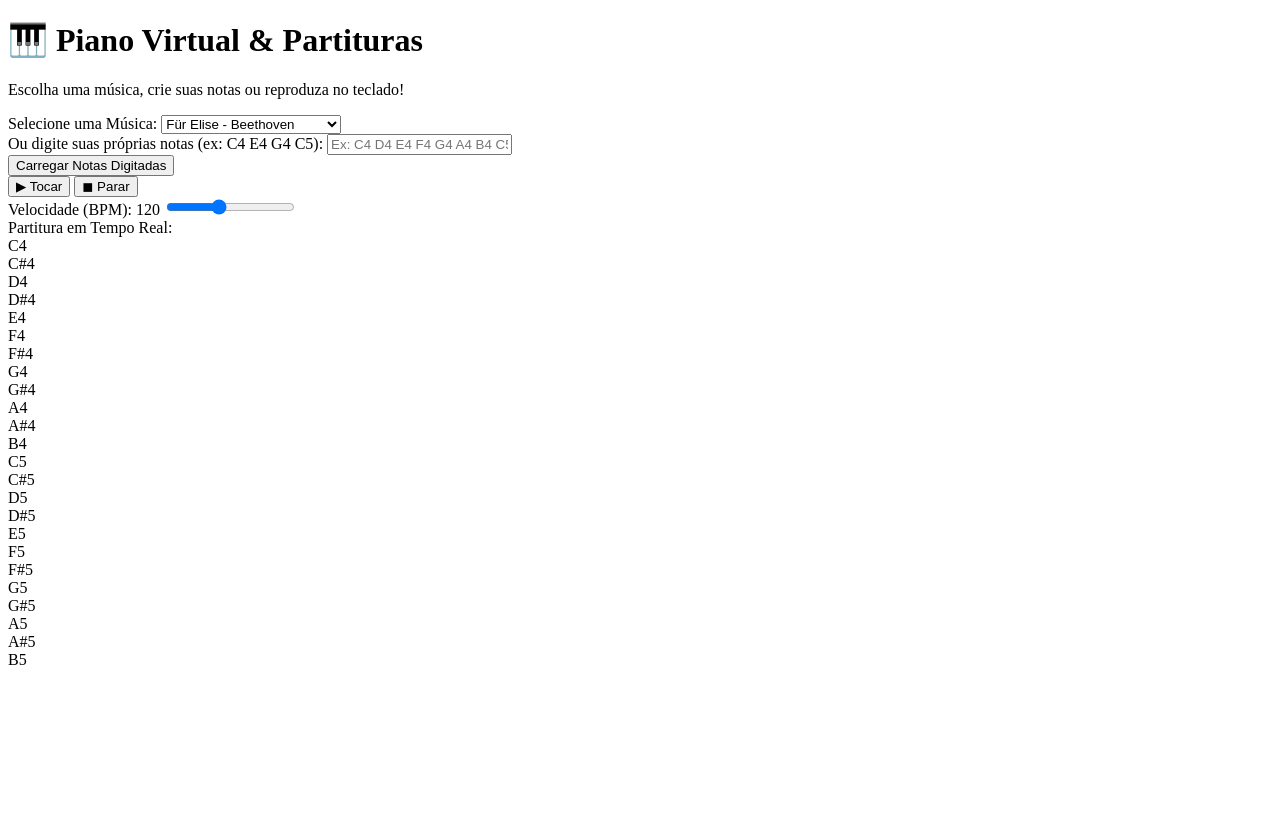
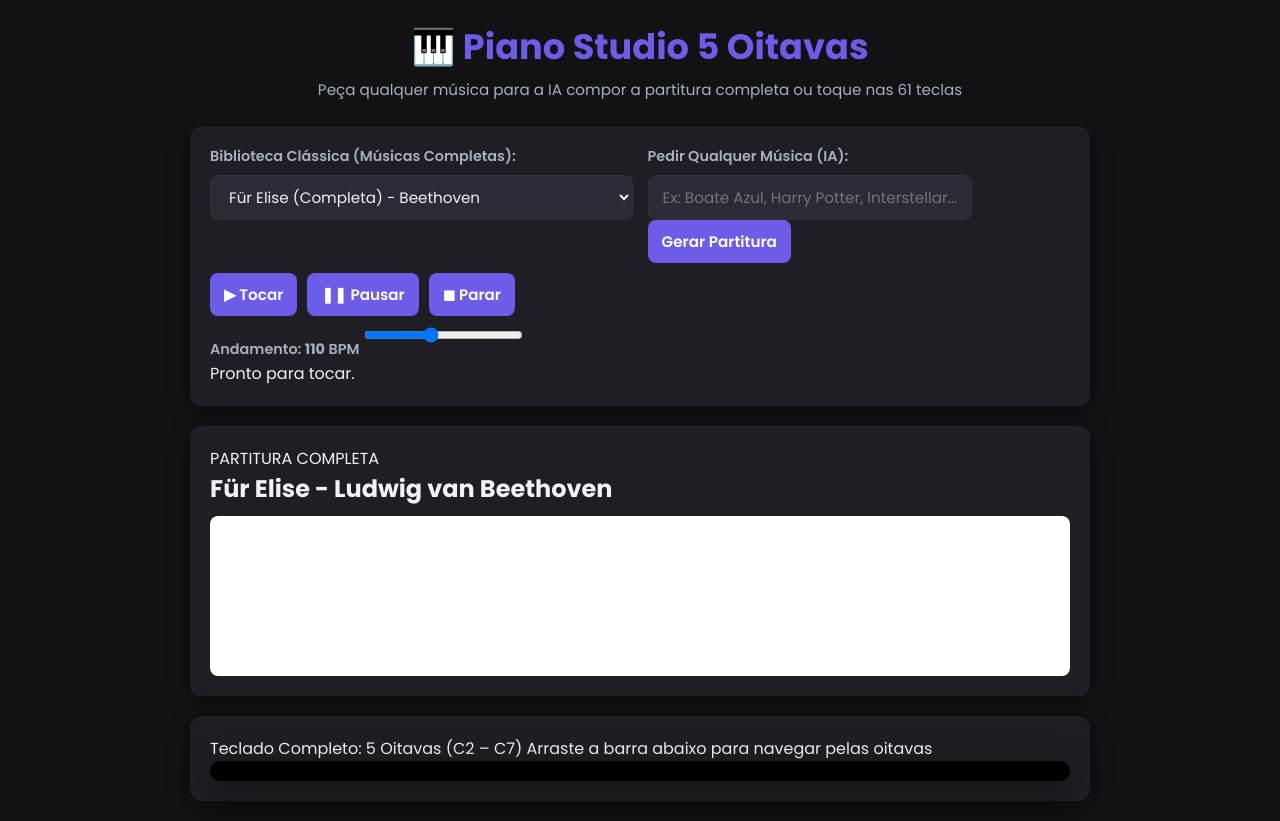
Before and after one commit to leandramarjorie42-jpg/m-sica, a plain HTML site: page index.html in a window 1280 px wide. Before the commit the page ends 800 px from the top, so only its background shows below. Drawn offline with Linux system fonts and the light colour scheme; a script that the page names is missing.

Commit message:
Update index.html

```diff
--- a/index.html
+++ b/index.html
@@ -3,86 +3,96 @@
 <head>
   <meta charset="UTF-8">
   <meta name="viewport" content="width=device-width, initial-scale=1.0">
-  <title>Piano Virtual & Leitor de Partituras</title>
+  <title>Piano Virtual 5 Oitavas & Partituras IA</title>
 
-  <!-- Fontes do Google -->
   <link rel="preconnect" href="https://fonts.googleapis.com">
   <link rel="preconnect" href="https://fonts.gstatic.com" crossorigin>
-  <link href="https://fonts.googleapis.com/css2?family=Poppins:wght@300;400;600;700&display=swap" rel="stylesheet">
+  <link href="https://fonts.googleapis.com/css2?family=Poppins:wght@400;500;600;700&display=swap" rel="stylesheet">
 
-  <!-- Estilo externo -->
-  <link rel="stylesheet" href="style.css">
+  <link rel="stylesheet" href="styles.css">
 
-  <!-- Biblioteca VexFlow para desenhar as partituras -->
-  <script src="https://cdn.jsdelivr.net/npm/vexflow@4.2.2/build/cjs/vexflow.js"></script>
+  <!-- Biblioteca VexFlow com defer para garantir ordem de carregamento -->
+  <script src="https://cdn.jsdelivr.net/npm/vexflow@4.2.2/build/cjs/vexflow.js" defer></script>
+  <script src="script.js" defer></script>
 </head>
 <body>
 
   <header>
-    <h1>🎹 Piano Virtual & Partituras</h1>
-    <p>Escolha uma música, crie suas notas ou reproduza no teclado!</p>
+    <div class="header-content">
+      <h1>🎹 Piano Studio 5 Oitavas</h1>
+      <p>Peça qualquer música para a IA compor a partitura completa ou toque nas 61 teclas</p>
+    </div>
   </header>
 
-  <div class="container">
+  <main class="container">
 
-    <!-- Painel de Controles e Entrada -->
-    <div class="card">
+    <!-- Painel de Pedidos e Controles -->
+    <section class="card control-panel">
       <div class="controls-grid">
 
-        <!-- Seleção de Músicas Pré-carregadas -->
+        <!-- Biblioteca do Site -->
         <div class="form-group">
-          <label for="song-select">Selecione uma Música:</label>
+          <label for="song-select">Biblioteca Clássica (Músicas Completas):</label>
           <select id="song-select">
-            <option value="fur_elise">Für Elise - Beethoven</option>
-            <option value="ode_to_joy">Ode à Alegria - Beethoven</option>
-            <option value="twinkle">Brilha, Brilha Estrelinha</option>
-            <option value="mario">Super Mario - Tema</option>
+            <option value="fur_elise">Für Elise (Completa) - Beethoven</option>
+            <option value="ode_to_joy">Ode à Alegria (Completa) - Beethoven</option>
+            <option value="canon_d">Cânone em Ré - Pachelbel</option>
+            <option value="nocturne">Noturno Op. 9 Nº 2 - Chopin</option>
           </select>
         </div>
 
-        <!-- Entrada de Notas Personalizadas -->
+        <!-- Gerador de Qualquer Música via IA -->
         <div class="form-group">
-          <label for="custom-notes">Ou digite suas próprias notas (ex: C4 E4 G4 C5):</label>
-          <input type="text" id="custom-notes" placeholder="Ex: C4 D4 E4 F4 G4 A4 B4 C5">
+          <label for="song-search">Pedir Qualquer Música (IA):</label>
+          <form id="search-form" class="search-box">
+            <input type="text" id="song-search" placeholder="Ex: Boate Azul, Harry Potter, Interstellar..." autocomplete="off">
+            <button type="submit" id="btn-generate" class="btn-primary">Gerar Partitura</button>
+          </form>
         </div>
 
       </div>
 
-      <!-- Botão para carregar notas digitadas -->
+      <!-- Barra de Reprodução -->
+      <div class="playback-bar">
         <div class="btn-group">
-        <button id="btn-load-custom">Carregar Notas Digitadas</button>
+          <button type="button" id="btn-play" class="btn-primary">▶ Tocar</button>
+          <button type="button" id="btn-pause" class="btn-secondary">❚❚ Pausar</button>
+          <button type="button" id="btn-stop" class="btn-outline">◼ Parar</button>
         </div>
 
-      <!-- Controles de Player e Andamento -->
-      <div class="playback-controls">
-        <div class="btn-group">
-          <button id="btn-play">▶ Tocar</button>
-          <button id="btn-stop" class="btn-danger">◼ Parar</button>
-        </div>
-
-        <div class="tempo-container">
-          <label for="tempo">Velocidade (BPM): <span id="bpm-display">120</span></label>
-          <input type="range" id="tempo" min="40" max="240" value="120">
-        </div>
+        <div class="tempo-control">
+          <label for="tempo">Andamento: <strong id="bpm-display">110</strong> BPM</label>
+          <input type="range" id="tempo" min="40" max="220" value="110">
         </div>
       </div>
 
-    <!-- Área de Exibição da Partitura -->
-    <div class="card">
-      <label>Partitura em Tempo Real:</label>
+      <!-- Barra de Status / Carregamento -->
+      <div id="status-message" class="status-bar" role="status" aria-live="polite">Pronto para tocar.</div>
+    </section>
+
+    <!-- Área da Partitura Completa -->
+    <section class="card sheet-section">
+      <div class="sheet-header">
+        <span class="badge">PARTITURA COMPLETA</span>
+        <h2 id="song-title-display">Für Elise - Ludwig van Beethoven</h2>
+      </div>
+      <div class="sheet-scroll-wrapper" id="sheet-scroll">
         <div id="sheet-music-container"></div>
       </div>
+    </section>
 
-    <!-- Teclado Visual do Piano -->
-    <div class="card piano-container">
-      <div class="piano" id="piano">
-        <!-- O teclado é gerado automaticamente pelo JavaScript -->
+    <!-- Teclado de 5 Oitavas (C2 até C7 - 61 teclas) -->
+    <section class="card piano-section">
+      <div class="piano-info">
+        <span>Teclado Completo: 5 Oitavas (C2 – C7)</span>
+        <span class="hint">Arraste a barra abaixo para navegar pelas oitavas</span>
       </div>
+      <div class="piano-wrapper" id="piano-wrapper">
+        <div class="piano" id="piano"></div>
       </div>
+    </section>
 
-  </div>
+  </main>
 
-  <!-- Script JavaScript -->
-  <script src="script.js"></script>
 </body>
 </html>
```
Lines whose indentation alone changed are shown as unchanged.
